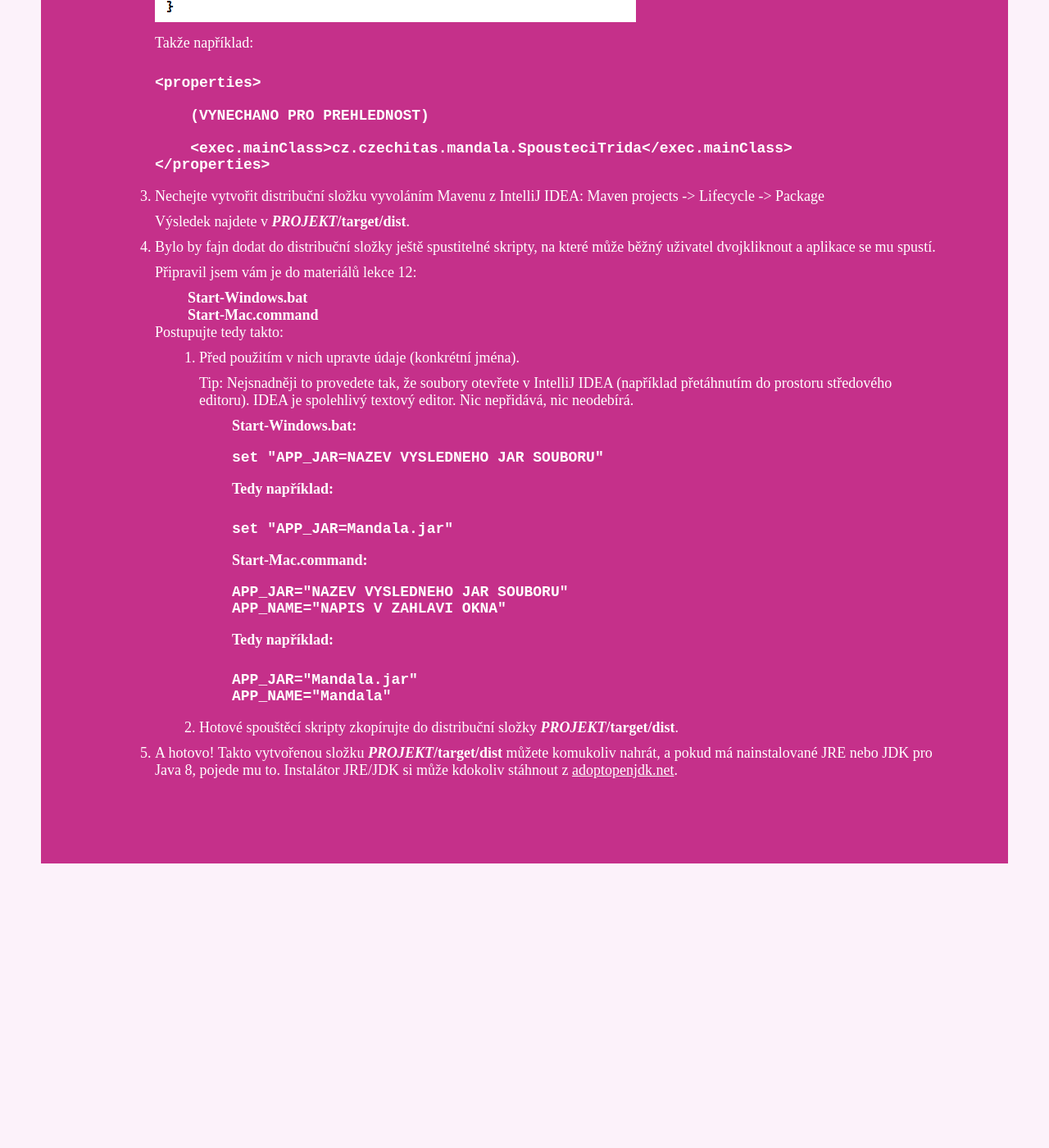
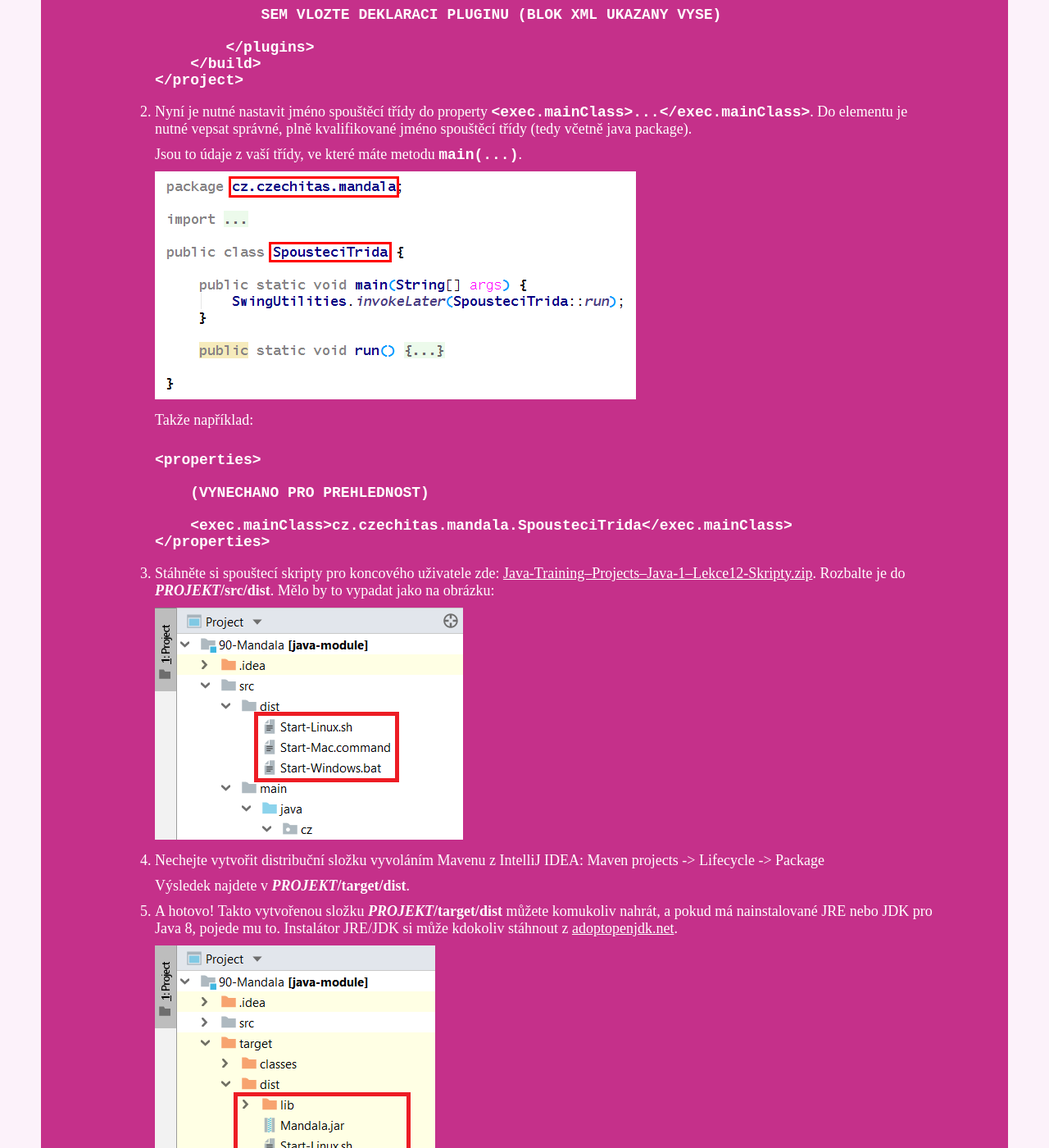
Before and after one commit to czechitas/java-web, a Jekyll site: the page built from docs/2019-podzim/java1/_posts/2019-12-12-lekce12.md, in a window 1280 px wide and 1400 px high, scrolled down 2367 px. Shown: the whole window at 82% size. Built offline with Jekyll 4.4.1, drawn with Linux system fonts in a browser that asks for light colours; before the commit the page ends 3460 px from its top, so only the background shows below that; some of the changed text lies outside the part shown.

Commit message:
Improve distribution documentation

```diff
--- a/docs/2019-podzim/java1/_posts/2019-12-12-lekce12.md
+++ b/docs/2019-podzim/java1/_posts/2019-12-12-lekce12.md
@@ -50,6 +50,29 @@
             <outputDirectory>${project.build.directory}/dist/lib</outputDirectory>
         </configuration>
     </plugin>
+    <plugin>
+        <groupId>org.apache.maven.plugins</groupId>
+        <artifactId>maven-resources-plugin</artifactId>
+        <version>3.1.0</version>
+        <executions>
+            <execution>
+                <id>copy-start-scripts</id>
+                <phase>package</phase>
+                <goals>
+                    <goal>copy-resources</goal>
+                </goals>
+                <configuration>
+                    <resources>
+                        <resource>
+                            <directory>src/dist</directory>
+                            <filtering>true</filtering>
+                        </resource>
+                    </resources>
+                    <outputDirectory>${project.build.directory}/dist</outputDirectory>
+                </configuration>
+            </execution>
+        </executions>
+    </plugin>
     ~~~~
 
     Tyto pluginy je nutné vložit do správné sekce, ideálně za plugin `maven-compiler-plugin`:
@@ -83,7 +106,7 @@
 
     Jsou to údaje z vaší třídy, ve které máte metodu `main(...)`.
 
-    ![](img/fqn-classname.png)
+    ![](img/lekce12-fqn_classname.png)
 
     Takže například:
     ~~~~xml
@@ -96,50 +119,27 @@
     ~~~~
 
 
-3.  Nechejte vytvořit distribuční složku vyvoláním Mavenu z IntelliJ IDEA:
+3.  Stáhněte si spouštecí skripty pro koncového uživatele zde: [Java-Training--Projects--Java-1--Lekce12-Skripty.zip](/data/2019-podzim/java1/Java-Training--Projects--Java-1--Lekce12-Skripty.zip).
+    Rozbalte je do ***PROJEKT*/src/dist**. Mělo by to vypadat jako na obrázku:
+
+    ![](img/lekce12-spousteci-skripty.png)
+
+
+4.  Nechejte vytvořit distribuční složku vyvoláním Mavenu z IntelliJ IDEA:
     Maven projects -> Lifecycle -> Package
 
     Výsledek najdete v ***PROJEKT*/target/dist**.
 
 
-4.  Bylo by fajn dodat do distribuční složky ještě spustitelné skripty,
-    na které může běžný uživatel dvojkliknout a aplikace se mu spustí.
-
-    Připravil jsem vám je do materiálů lekce 12:
-    - Start-Windows.bat
-    - Start-Mac.command
-
-    Postupujte tedy takto:
-
-    1.  Před použitím v nich upravte údaje (konkrétní jména).
-
-        Tip: Nejsnadněji to provedete tak, že soubory otevřete v IntelliJ IDEA
-        (například přetáhnutím do prostoru středového editoru). IDEA je spolehlivý textový editor. Nic nepřidává, nic neodebírá.
-
-        -   Start-Windows.bat:
-            ~~~~bash
-            set "APP_JAR=NAZEV VYSLEDNEHO JAR SOUBORU"
-            ~~~~
-
-            Tedy například:
-            ~~~~bash
-            set "APP_JAR=Mandala.jar"
-            ~~~~
-
-        -   Start-Mac.command:
-            ~~~~bash
-            APP_JAR="NAZEV VYSLEDNEHO JAR SOUBORU"
-            APP_NAME="NAPIS V ZAHLAVI OKNA"
-            ~~~~
-
-            Tedy například:
-            ~~~~bash
-            APP_JAR="Mandala.jar"
-            APP_NAME="Mandala"
-            ~~~~
-
-    2.  Hotové spouštěcí skripty zkopírujte do distribuční složky ***PROJEKT*/target/dist**.
-
 5.  A hotovo! Takto vytvořenou složku ***PROJEKT*/target/dist** můžete komukoliv nahrát,
     a pokud má nainstalované JRE nebo JDK pro Java 8, pojede mu to. Instalátor JRE/JDK si může kdokoliv
     stáhnout z [adoptopenjdk.net](https://adoptopenjdk.net/).
+
+    ![](img/lekce12-portabilni_distribuce.png)
+
+
+6.  Pokud byste chtěli vytvořit vyloženě kompletně spustitelný software (který by nevyžadoval samostatnou instalaci Javy, přesněji JRE), můžete do ***PROJEKT*/target/dist/jre** sami rozbalit JRE stažené z [adoptopenjdk.net](https://adoptopenjdk.net/). JRE je ale nutné stáhnout vždy pro správný operační systém (Windows / Linux / macOS) a procesor (64bit značený jako x64 nebo 32bit značený jako x86).
+
+    ![](img/lekce12-kompletni_distribuce.png)
+
+    Takovouto složku ***PROJEKT*/target/dist** opravdu stačí jen zabalit zipem a nahrát ji komukoliv s kompatibilním operačním systémem a on si bude aplikaci schopen spustit.
```
Also changed, not shown: docs/2019-podzim/java1/_posts/2019-10-31-lekce06.md (+6 -1 lines), docs/2019-podzim/java1/img/lekce06-vzorec-obsah_trojuhelniku.png (renamed from docs/2019-podzim/java1/img/lesson06-triangle_area.png), docs/2019-podzim/java1/img/lekce12-fqn_classname.png (renamed from docs/2019-podzim/java1/img/fqn-classname.png), docs/2019-podzim/java1/img/lekce12-kompletni_distribuce.png (added), docs/2019-podzim/java1/img/lekce12-portabilni_distribuce.png (added), docs/2019-podzim/java1/img/lekce12-spousteci-skripty.png (added), 1 other file.
